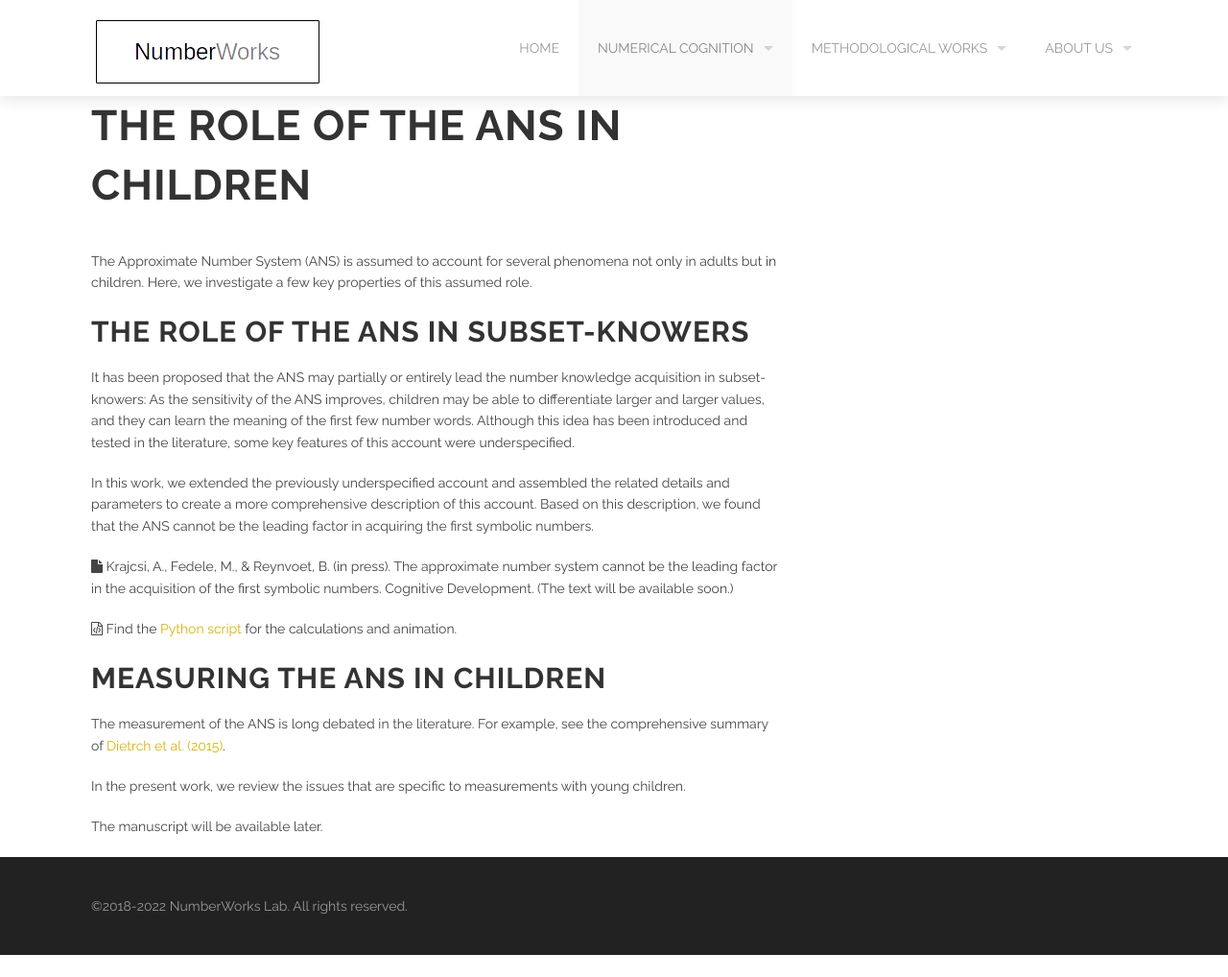
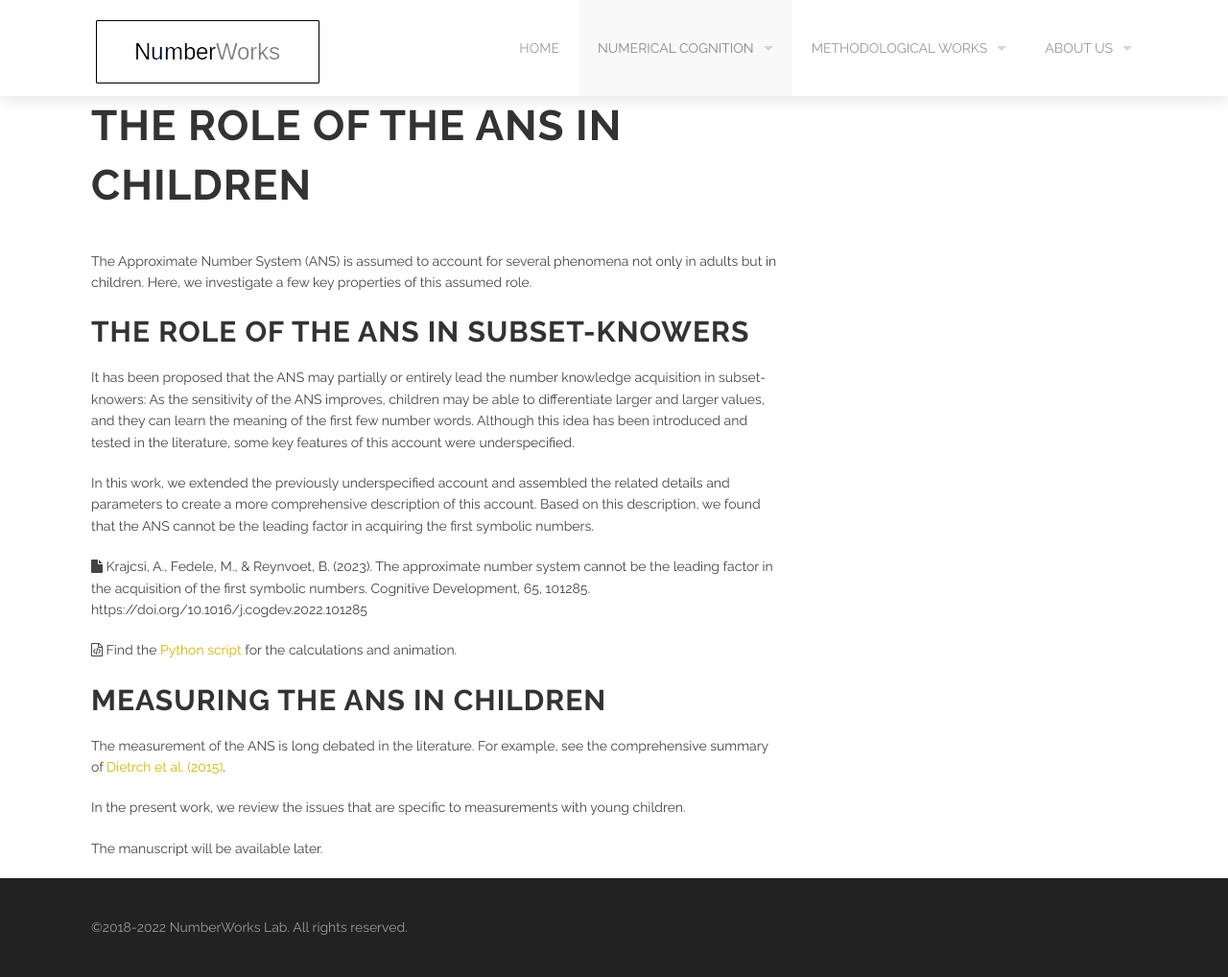
Before and after one commit to theNumberWorks/numberworks_website, a Jekyll site: the page built from ans_in_children.md, in a window 1280 px wide. Shown: the whole page at 96% size. Built offline with Jekyll 4.4.1, drawn with Linux system fonts in a browser that asks for light colours; before the commit the page ends 995 px from its top, so only the background shows below that.

Commit message:
Update ans_in_children.md

```diff
--- a/ans_in_children.md
+++ b/ans_in_children.md
@@ -12,7 +12,7 @@ It has been proposed that the ANS may partially or entirely lead the number know
 
 In this work, we extended the previously underspecified account and assembled the related details and parameters to create a more comprehensive description of this account. Based on this description, we found that the ANS cannot be the leading factor in acquiring the first symbolic numbers.
 
-<i class='fa fa-file'></i> Krajcsi, A., Fedele, M., & Reynvoet, B. (in press). The approximate number system cannot be the leading factor in the acquisition of the first symbolic numbers. Cognitive Development. (The text will be available soon.)
+<i class='fa fa-file'></i> Krajcsi, A., Fedele, M., & Reynvoet, B. (2023). The approximate number system cannot be the leading factor in the acquisition of the first symbolic numbers. Cognitive Development, 65, 101285. https://doi.org/10.1016/j.cogdev.2022.101285
 
 <i class='fa fa-file-code-o'></i> Find the [Python script](https://osf.io/rmubz/) for the calculations and animation.
 
```
